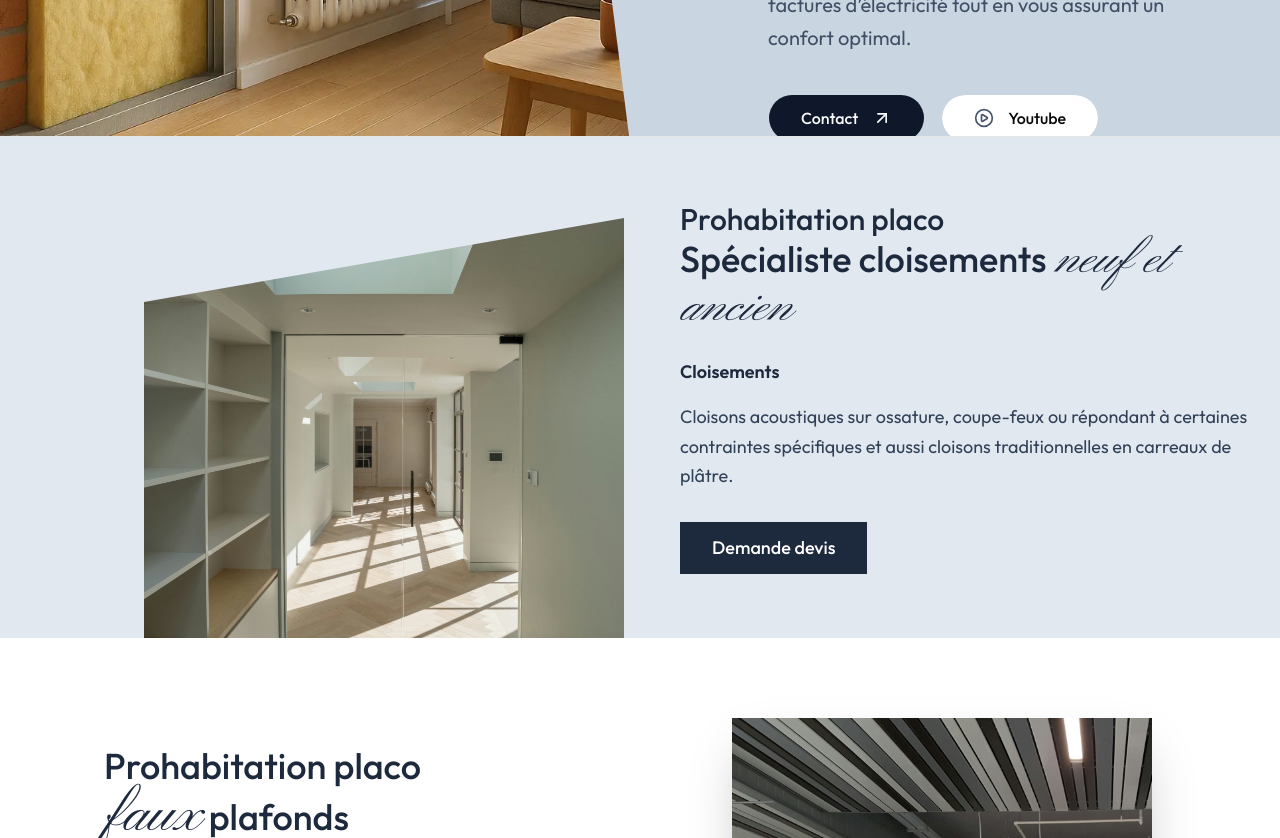
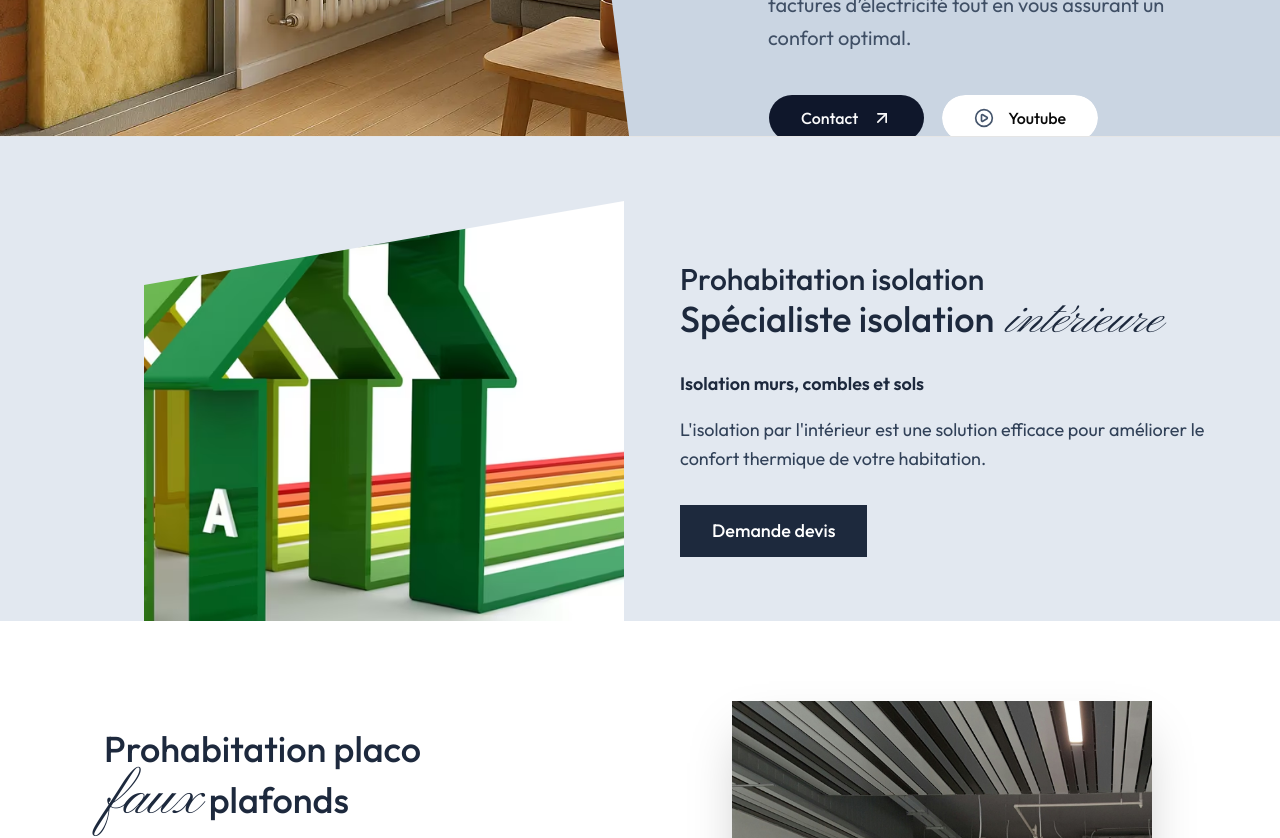
Before and after one commit to jazetjaz01/prohabitation, a Next.js app: page /isolation in a window 1280 px wide. Shown: the part 660-1498 px from the top of the page. Built offline with nearby package versions, Linux system fonts and the light colour scheme.

Commit message:
update blog

```diff
--- a/app/isolation/page.tsx
+++ b/app/isolation/page.tsx
@@ -1,6 +1,6 @@
 
 import Hero1 from "@/components/isolation/Hero1";
-import Hero2 from "@/components/placo/Hero2";
+import Hero2 from "@/components/isolation/Hero2";
 import Hero3 from "@/components/placo/Hero3";
 import Hero4 from "@/components/placo/Hero4";
 import Hero5 from "@/components/accueil/Hero5";
--- /dev/null
+++ b/components/isolation/Hero2.tsx
@@ -0,0 +1,62 @@
+"use client";
+
+import Image from "next/image";
+import Link from "next/link"; // Ajout de l'import
+
+export default function Hero2() {
+  return (
+    <section className="w-full bg-slate-200 overflow-hidden pt-12 md:pt-16 pb-0">
+      <div className="container mx-auto px-6 grid grid-cols-1 md:grid-cols-2 gap-4 md:gap-8 items-end">
+
+        {/* --- Colonne Image (Gauche sur desktop) --- */}
+        <div className="relative flex justify-center md:justify-end h-[350px] md:h-[420px] w-full order-1 md:order-1">
+          <div
+            className="relative w-full h-full max-w-[480px] overflow-hidden shadow-2xl"
+            style={{
+              clipPath: "polygon(0% 20%, 100% 0%, 100% 100%, 0% 100%)",
+            }}
+          >
+            <Image
+              src="/images/isolation/isolation2.jpg"
+              alt="Isolation intérieure  Perpignan"
+              fill
+              priority
+              className="object-cover object-center scale-110"
+              sizes="(max-width: 768px) 90vw, 40vw"
+            />
+          </div>
+        </div>
+
+        {/* --- Colonne Texte (Droite sur desktop) --- */}
+        <div className="flex flex-col order-2 md:order-2 md:pl-6 pb-12 md:pb-16">
+          <div className="max-w-xl">
+            <div className="flex flex-col leading-tight mb-6">
+              <h2 className="text-2xl md:text-3xl font-medium text-slate-800">
+                Prohabitation isolation
+              </h2>
+              <p className="text-2xl md:text-4xl font-medium text-slate-800">
+                Spécialiste isolation<span className="font-pinyon text-4xl md:text-5xl italic"> intérieure</span>
+              </p>
+            </div>
+
+            <div className="space-y-4 text-slate-700 text-base md:text-lg leading-relaxed mb-8">
+              <p className="font-semibold text-slate-800">
+                Isolation murs, combles et sols
+              </p>
+              <p>
+                L'isolation par l'intérieur est une solution efficace pour améliorer le confort thermique de votre habitation.</p>
+            </div>
+
+            {/* --- Bouton avec lien vers Devis --- */}
+            <Link href="/devis">
+              <button className="group relative bg-slate-800 text-white px-8 py-3 text-lg font-medium transition-all duration-300 ease-in-out hover:bg-teal-700 hover:shadow-xl active:scale-95 w-fit">
+                Demande devis
+              </button>
+            </Link>
+          </div>
+        </div>
+
+      </div>
+    </section>
+  );
+}
```
Also changed, not shown: public/images/isolation/isolation2.jpg (added).
